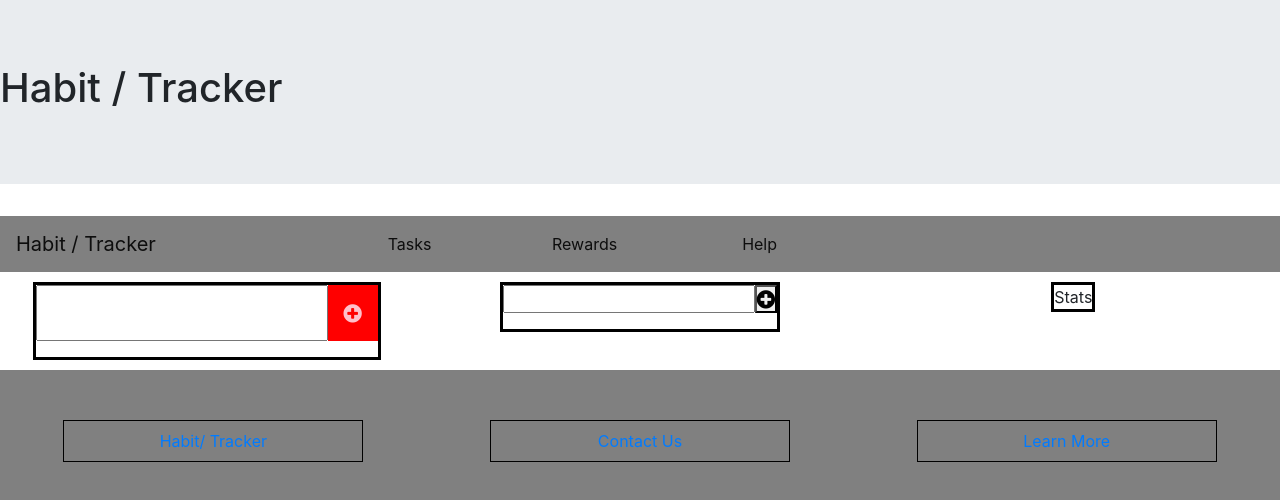
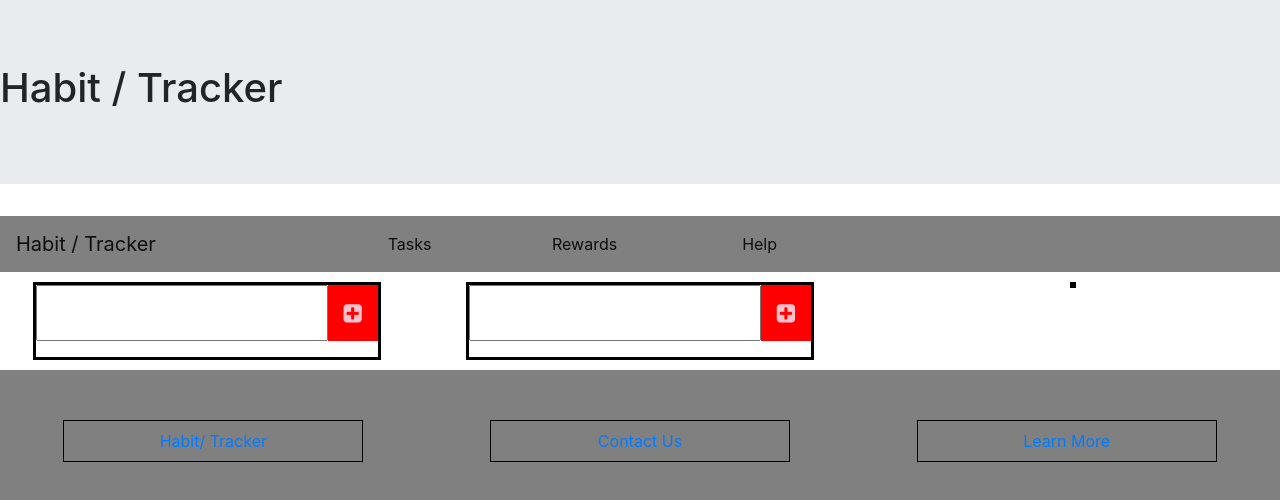
Before and after one commit to KarenDouglas/MyHabitTrackerReact, a React (Create React App) app in the folder myhabittrackersite/: page /dashboard in a window 1280 px wide. Shown: the top 500 px of the page. Built offline with nearby package versions, Linux system fonts and the light colour scheme.

Commit message:
Habit tracker streak functionality

```diff
--- a/myhabittrackersite/src/App.css
+++ b/myhabittrackersite/src/App.css
@@ -141,3 +141,78 @@ background: #ff6f47;
     text-decoration: line-through;
     opacity: 0.5;
 }
+
+/* Habit Grid Styles */
+.habits-container{
+    padding: 0;
+    width: fit-content;
+    height: fit-content;
+
+
+
+}
+.habit-form{
+   border: none;
+   display: flex;
+   margin-bottom: 10px;
+
+}
+.habit-input{
+    padding: 10px 20px;
+    width: 100%;
+}
+.habit-button{
+    padding: 1rem;
+    color: pink;
+    background: red;
+    border: none;
+    font-size: 1rem;
+}
+.habit-button:hover{
+    padding: 1rem;
+    color: red;
+    background: pink;
+    border: none;
+    transition: all 0.3s ease;
+
+}
+
+
+
+.complete-btn, .delete-btn{
+background: #ff6f47;
+  color: white;
+  border: none;
+  padding: 1rem;
+  cursor: pointer;
+  font-size: 1rem;
+}
+.habit{
+    display: flex;
+    border-bottom: solid black 1px;
+}
+.habit-item{
+    padding: 10px 20px;
+    width: 100%;
+    text-align: center;
+}
+.habit-item:hover{
+    padding: 10px 20px;
+    width: 100%;
+    text-align: center;
+
+}
+.completed{
+    text-decoration: line-through;
+    opacity: 0.5;
+}
+
+.streak-counter{
+    width: 55px;
+    height: fit-content;
+    font-size: medium;
+}
+.delete-habit{
+    height: fit-content;
+    font-size: medium;
+}
--- a/myhabittrackersite/src/components/DashboardGrid.js
+++ b/myhabittrackersite/src/components/DashboardGrid.js
@@ -24,7 +24,7 @@ const DashboardGrid = () => {
                     setTodos={setTodos}
                 />
             </div>
-            <div className="habit">
+            <div className="habits-container">
                 <HabitHeader
                  habits={habits}
                  setHabits= {setHabits}
@@ -36,7 +36,7 @@ const DashboardGrid = () => {
                 setHabits={setHabits}
                 />
             </div>
-            <div className="stats">Stats</div>
+            <div className="stats"></div>
         </div>
     );
 }
--- a/myhabittrackersite/src/components/Habit.js
+++ b/myhabittrackersite/src/components/Habit.js
@@ -1,36 +1,52 @@
-import React from "react";
+import React, {useState} from "react";
 
-const Habit = ({habitText, habits, setHabits, habit}) => {
+
+const Habit = ({habitText, habits, setHabits, habit,habitId,}) => {
+    const [habitCounter, sethabitCounter]= useState(0)
     //Events
     const deleteHandler = ()=> {
         setHabits(habits.filter((el) => el.id !== habit.id));
         console.log(habit)
     }
-    const completeHandler = () => {
-        setHabits(habits.map(item =>{
-            if (item.id === habit.id ){
-                return{
-                    ...item, completed: !item.completed
-                }
-            }
-            return item;
-        }))
-    }
+
+
+    const addStreakHandler = e => {
+
+        sethabitCounter(habitCounter+1);
+
+      }
+      const deleteStreakHandler = e => {
+
+        sethabitCounter(habitCounter- 1);
+
+      }
+
+
+
+
     return (
         <div className="habit">
             <button
                 className = "delete-btn"
-                onClick={deleteHandler}
+                onClick={ deleteStreakHandler}
             >
                 <i className="fa fa-minus-circle fa-lg"/>
             </button>
-            <li className={`habit-item ${habit.completed ? "completed": ""}`} >{habitText}</li>
+            <button className="delete-habit"
+             onClick={deleteHandler}
+            >
+            <i className="fa fa-times-circle"/>
+            </button>
+            <li className={`habit-item ${habit.completed ? "completed": ""}`} >{`${habitText} ` }</li>
+            <button className="streak-counter"> <i className="fa fa-angle-double-right"/>{`${habitCounter}`}</button>
             <button
                 className = "complete-btn"
-                onClick={completeHandler}
+                onClick={addStreakHandler}
+
             >
-                <i className="fa fa-check-circle fa-lg"/>
+                <i className="fa fa-plus-circle fa-lg"/>
             </button>
+
 
         </div>
     );
--- a/myhabittrackersite/src/components/HabitBody.js
+++ b/myhabittrackersite/src/components/HabitBody.js
@@ -14,6 +14,7 @@ const  HabitBody= ({habits, setHabits}) => {
                         key={habit.id}
                         habit={habit}
                         habitText={habit.text}
+                        habitCounter = {habit.counter}
                     />
                 )) }
             </ul>
--- a/myhabittrackersite/src/components/HabitHeader.js
+++ b/myhabittrackersite/src/components/HabitHeader.js
@@ -13,7 +13,7 @@ const habitInputTextHandler =(e) =>{
 
 const  submitHabitHandler= (e) => {
         e.preventDefault();
-        setHabits([...habits, {text: habitInputText, completed: false, id: Math.random()*1000 }]);
+        setHabits([...habits, {text: habitInputText, counter: 0, completed: false, id: Math.random()*1000 }]);
         setHabitInputText("");
 };
 
@@ -25,7 +25,7 @@ const  submitHabitHandler= (e) => {
         <React.Fragment>
         <form className="habit-form">
           <input value={habitInputText} onChange = {habitInputTextHandler} type="text" className="habit-input"/>
-          <button onClick={submitHabitHandler} className= "habit-button" type="submit"><i className="fa fa-plus-circle fa-lg"/></button>
+          <button onClick={submitHabitHandler} className= "habit-button" type="submit"><i className="fa fa-plus-square fa-lg"/></button>
         </form>
         </React.Fragment>
     );
--- a/myhabittrackersite/src/components/Todo.js
+++ b/myhabittrackersite/src/components/Todo.js
@@ -22,7 +22,7 @@ const Todo = ({todoText, todos, setTodos, todo}) => {
                 className = "delete-btn"
                 onClick={deleteHandler}
             >
-                <i className="fa fa-minus-circle fa-lg"/>
+                <i className="fa fa-times-circle fa-lg"/>
             </button>
             <li className={`todo-item ${todo.completed ? "completed": ""}`} >{todoText}</li>
             <button
--- a/myhabittrackersite/src/components/TodoHeader.js
+++ b/myhabittrackersite/src/components/TodoHeader.js
@@ -25,7 +25,7 @@ const  submitTodoHandler= (e) => {
         <React.Fragment>
         <form className="todo-form">
           <input value={todoInputText} onChange = {todoInputTextHandler} type="text" className="todo-input"/>
-          <button onClick={submitTodoHandler} className= "todo-button" type="submit"><i className="fa fa-plus-circle fa-lg"/></button>
+          <button onClick={submitTodoHandler} className= "todo-button" type="submit"><i className="fa fa-plus-square fa-lg"/></button>
         </form>
         </React.Fragment>
     );
```
